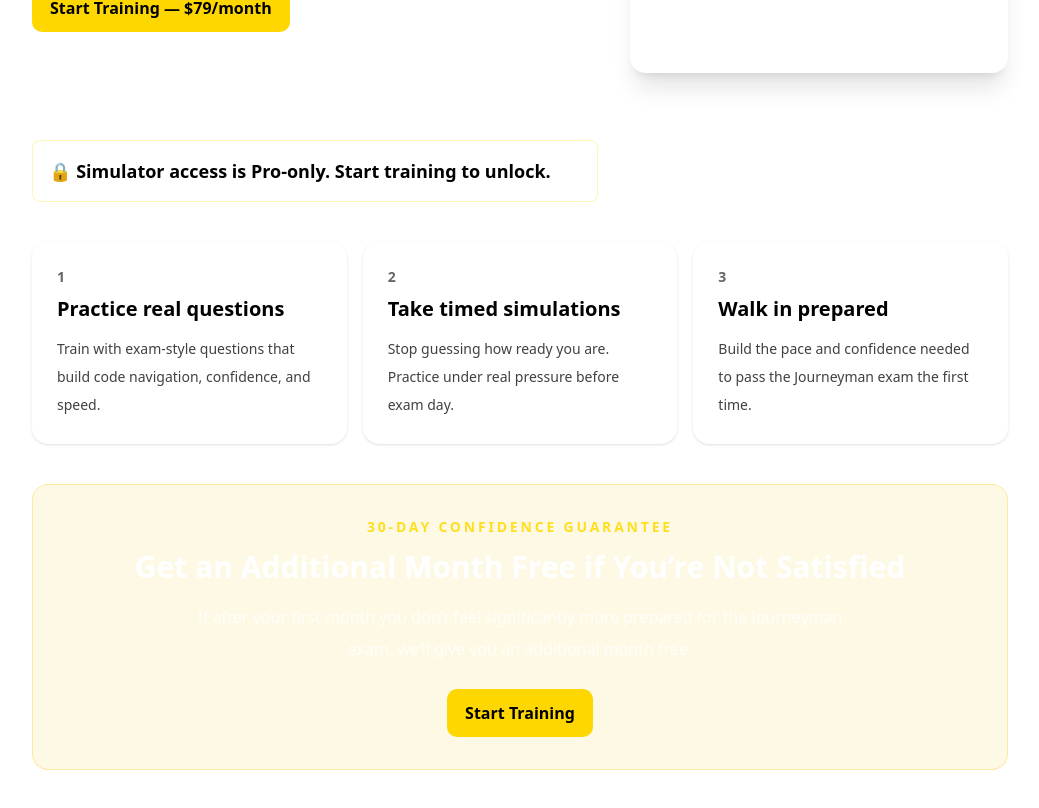
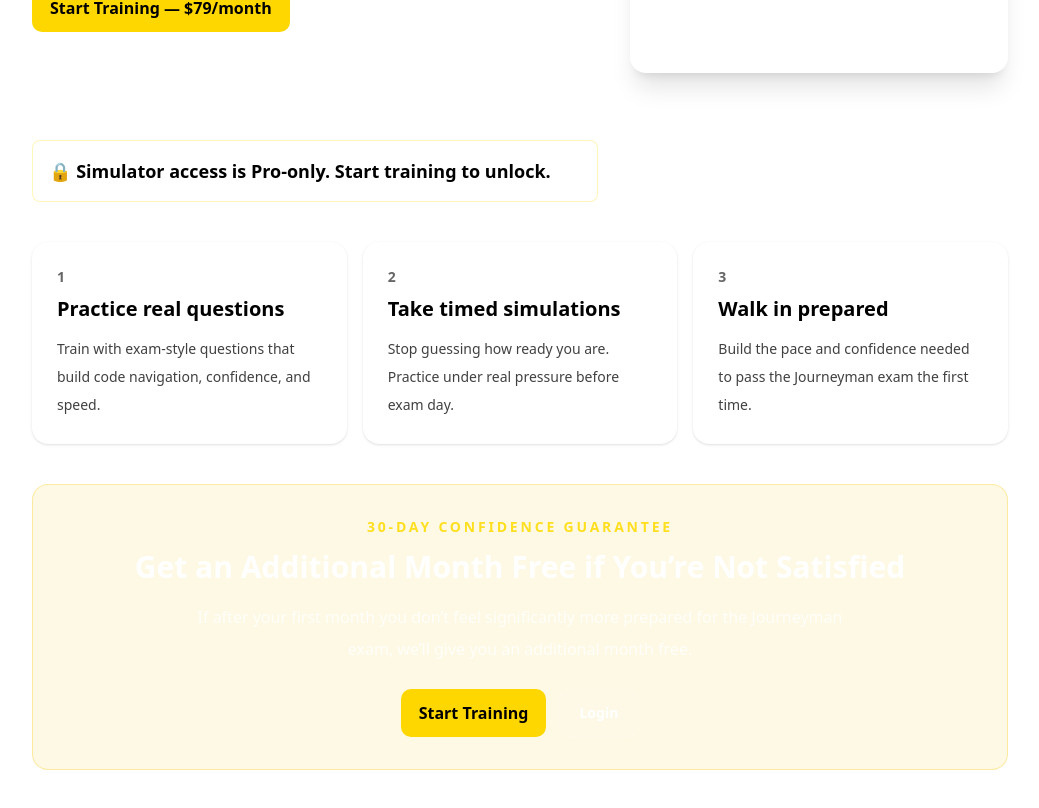
Before and after one commit to devaughndebouse-lgtm/mizo-web, a Next.js app: page / in a window 1280 px wide. Shown: the part 370-1178 px from the top of the page, without its empty margins (120-1159 px from the left). Built offline with nearby package versions, Linux system fonts and the light colour scheme.

Commit message:
Add login buttons to homepage

```diff
--- a/app/page.tsx
+++ b/app/page.tsx
@@ -1,6 +1,7 @@
 "use client";
 
 import { Suspense } from "react";
+import Link from "next/link";
 import { useRouter } from "next/navigation";
 
 function LandingInner() {
@@ -47,6 +48,13 @@ function LandingInner() {
             <button className="mizo-btn" onClick={startCheckout}>
               Start Training — $79/month
             </button>
+
+            <Link
+              href="/login"
+              className="inline-flex items-center justify-center rounded-xl border border-white/20 bg-white/5 px-5 py-3 text-sm font-bold text-white transition hover:bg-white/10"
+            >
+              Login
+            </Link>
           </div>
 
           <div className="mt-4 space-y-1 text-sm text-white/70">
@@ -111,10 +119,17 @@ function LandingInner() {
           If after your first month you don’t feel significantly more prepared for the Journeyman exam, we’ll give you an additional month free.
         </p>
 
-        <div className="mt-6">
+        <div className="mt-6 flex flex-wrap justify-center gap-3">
           <button className="mizo-btn" onClick={startCheckout}>
             Start Training
           </button>
+
+          <Link
+            href="/login"
+            className="inline-flex items-center justify-center rounded-xl border border-white/20 bg-white/5 px-5 py-3 text-sm font-bold text-white transition hover:bg-white/10"
+          >
+            Login
+          </Link>
         </div>
       </section>
     </main>
```
